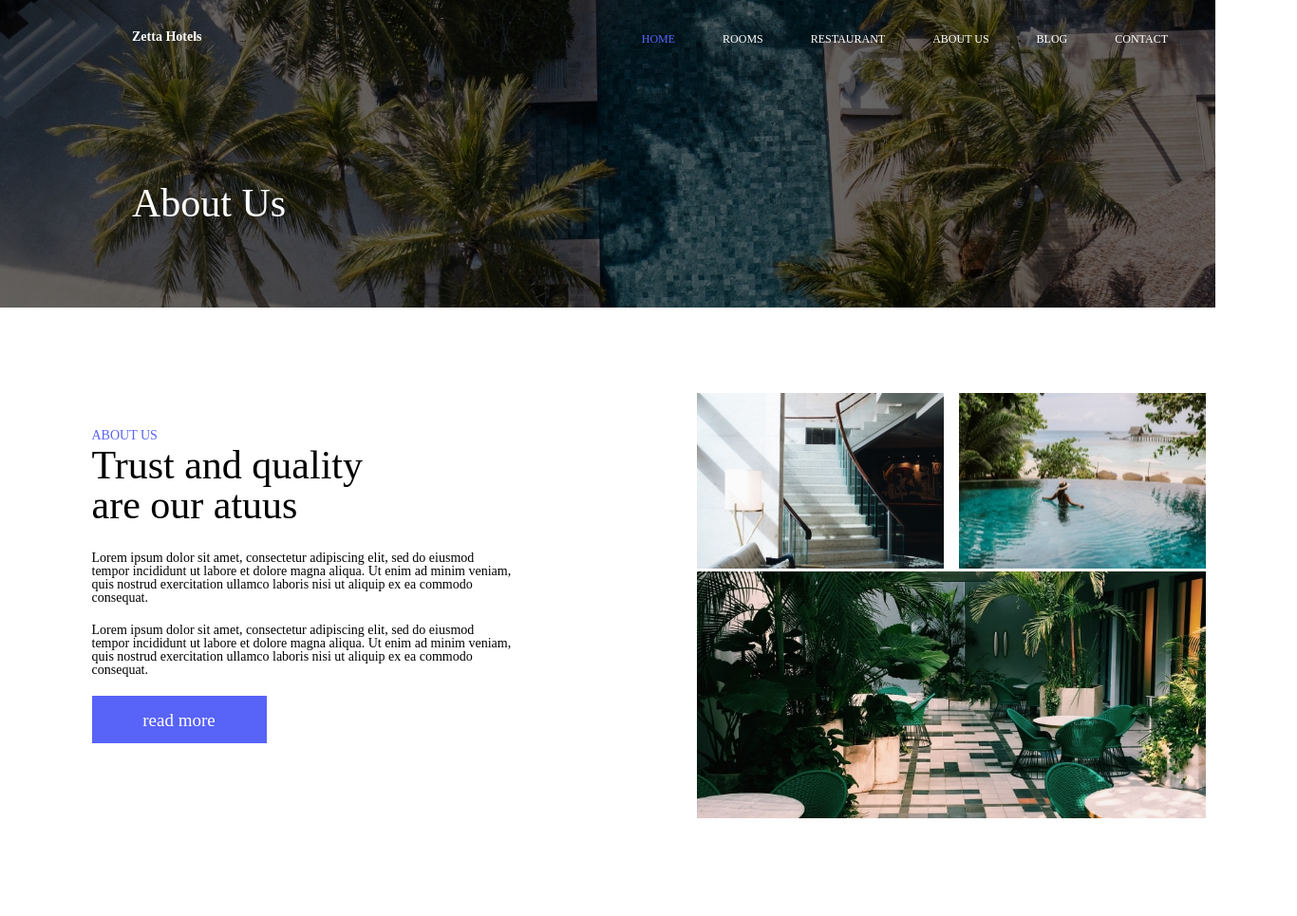
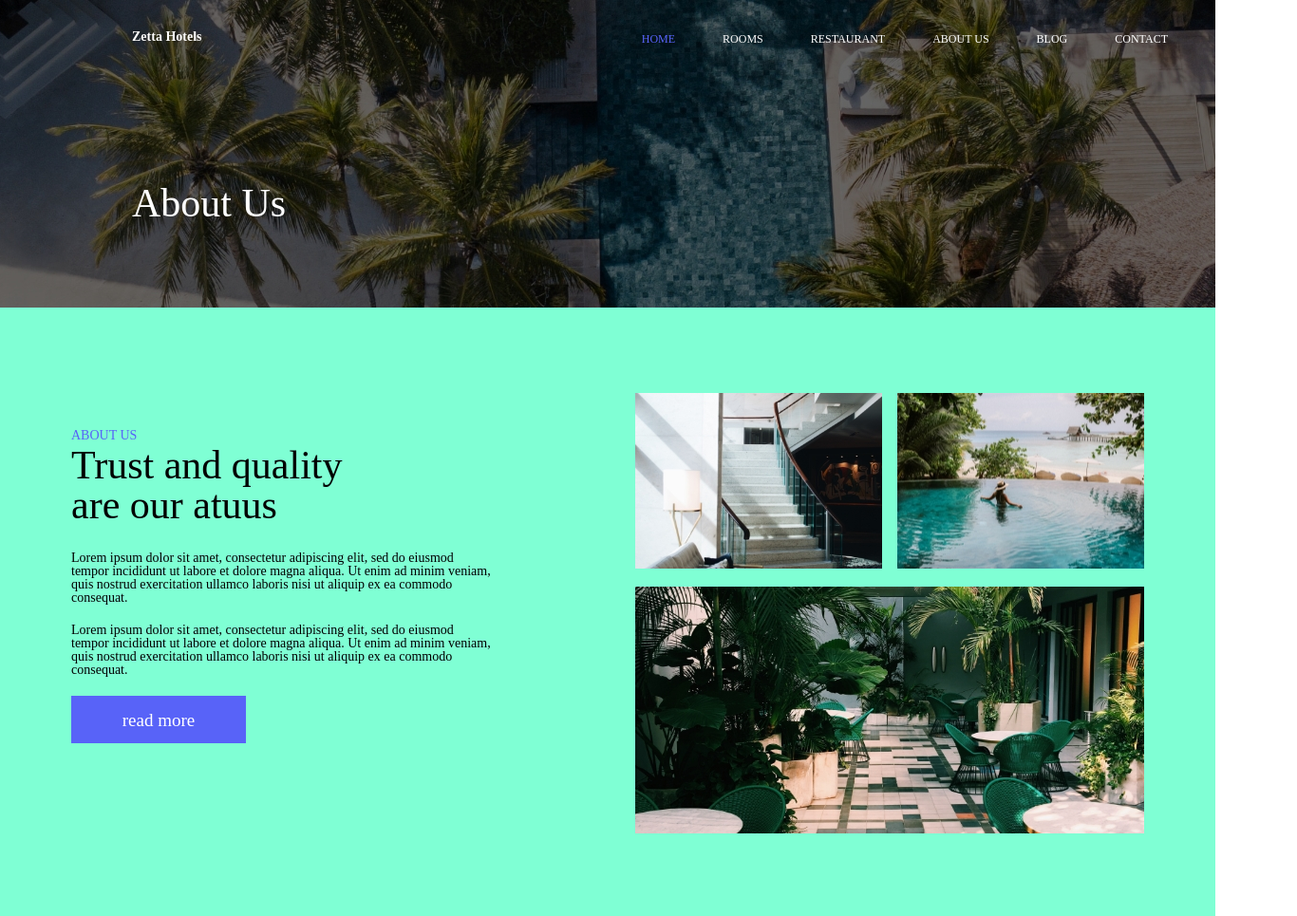
Before and after one commit to Ekaterine5/lesson-9-ekaterine, a plain HTML site: page index.html in a window 1280 px wide. Shown: the whole page at 95% size, 1366 px wide, since content can reach past the window. Drawn offline with Linux system fonts and the light colour scheme.

Commit message:
add max-width css

```diff
--- a/css/style.css
+++ b/css/style.css
@@ -57,8 +57,10 @@
 .container {
     display: flex;
     justify-content: space-around;
-    width: 1366px;
+    max-width: 1366px;
+    width: 100%;
     margin: 0 auto;
+    background-color: aquamarine;
 }
 
 .button {
@@ -78,7 +80,8 @@
 }
 
 .title-text {
-    width: 306px;
+    max-width: 306px;
+    width: 100%;
     height: 112px;
     font-size: 42px;
 }
@@ -88,13 +91,15 @@
     margin-bottom: 20px;
 }
  .text-wraper {
-     width: 444px;
+     max-width: 444px;
+     width: 100%;
      height: 388px;
     margin-top: 128px;
  }
 
  .right-block {
-     width: 536px;
+     max-width: 536px;
+     width: 100%;
      height: 461px;
      margin-top: 90px;
      margin-bottom: 90px;
@@ -102,4 +107,5 @@
  .image-wraper {
      display: flex;
      justify-content: space-between;
+     margin-bottom: 16px;
  }
--- a/index.html
+++ b/index.html
@@ -73,7 +73,16 @@
     </section>
 
     <section>
+        <div class="container">
+            <h3> </h3>
+            <h2> </h2>
+            <div>
+                <div class="block-1">
+                    <div class="icon-block"> </div>
+                </div>
+            </div>
 
+        </div>
     </section>
 
 
```
